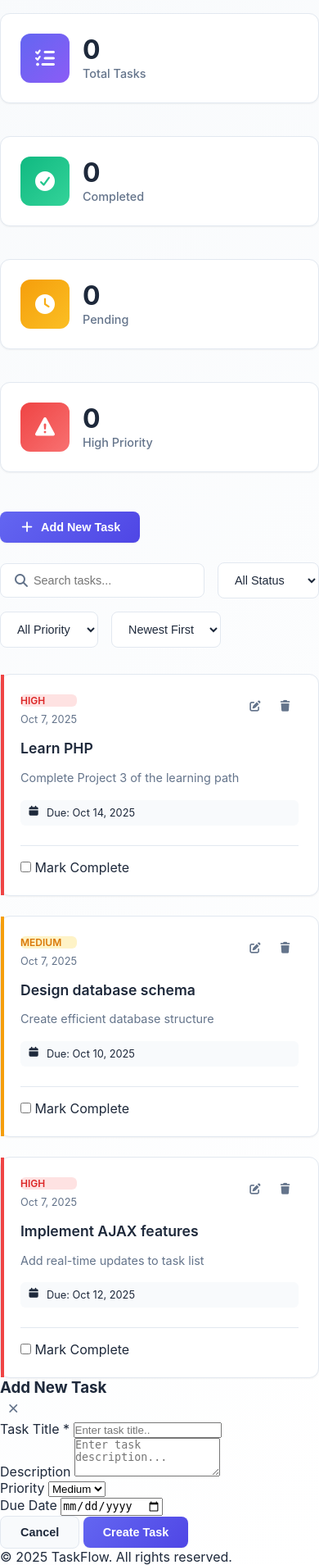
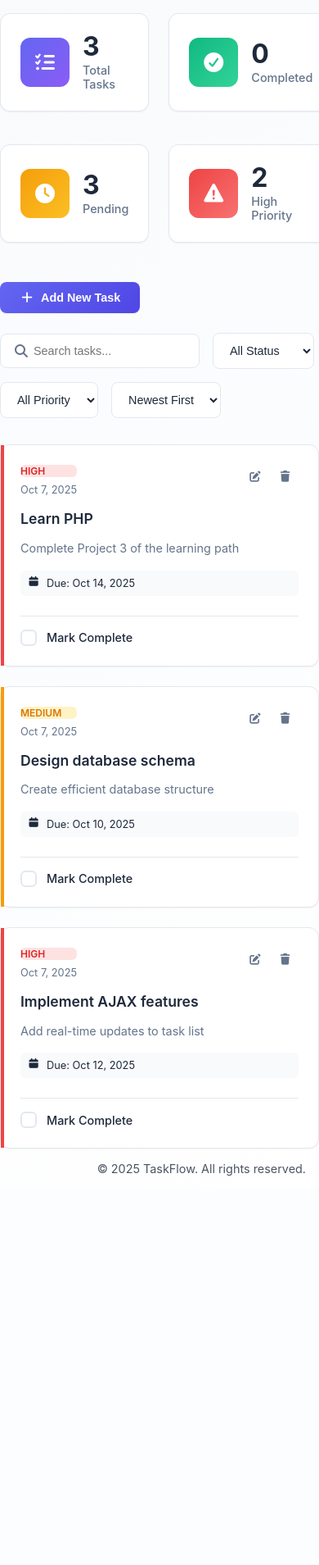
Before and after one commit to seyann16/task-flow, a PHP site: page / in a window 390 px wide; the page is wider, and only the part inside the window is pictured. Shown: the part 75-1984 px from the top of that part at 82% size. After the commit the page ends 1509 px from the top of that part, so only its background shows below. Run offline with PHP 8.4, Linux system fonts and the light colour scheme; data comes from the database, SQL or seed files in the repository; some libraries are stand-ins or nearby versions.

Commit message:
recovered all the files deleted

```diff
--- /dev/null
+++ b/css/checkbox.css
@@ -0,0 +1,45 @@
+/* Checkbox Styles */
+.checkbox-container {
+    display: flex;
+    align-items: center;
+    gap: 0.75rem;
+    cursor: pointer;
+    font-size: 0.9rem;
+}
+
+.checkbox-container input[type="checkbox"] {
+    display: none;
+}
+
+.checkmark {
+    width: 20px;
+    height: 20px;
+    border: 2px solid var(--border-color);
+    border-radius: var(--radius-sm);
+    display: flex;
+    align-items: center;
+    justify-content: center;
+    transition: all 0.2s ease;
+}
+
+.checkbox-container input[type="checkbox"]:checked + .checkmark {
+    background: var(--success-color);
+    border-color: var(--success-color);
+}
+
+.checkbox-container input[type="checkbox"]:checked + .checkmark::after {
+    content: '✓';
+    color: white;
+    font-size: 12px;
+    font-weight: bold;
+}
+
+.status-label {
+    color: var(--text-primary);
+    font-weight: 500;
+}
+
+.checkbox-container input[type="checkbox"]:checked ~ .status-label {
+    color: var(--success-color);
+    text-decoration: line-through;
+}
--- /dev/null
+++ b/css/footer.css
@@ -0,0 +1,8 @@
+.footer {
+    position: sticky;
+    padding: 0.5rem;
+    margin: 0.5rem;
+    opacity: 0.8;
+    font-size: 0.9rem;
+    text-align: right;
+}
--- /dev/null
+++ b/css/forms.css
@@ -0,0 +1,47 @@
+.modal-form {
+    padding: 1.5rem;
+}
+
+.form-group {
+    margin-bottom: 1.5rem;
+}
+
+.form-row {
+    display: grid;
+    grid-template-columns: 1fr 1fr;
+    gap: 1rem;
+}
+
+.form-group label {
+    display: block;
+    margin-bottom: 0.5rem;
+    color: var(--text-primary);
+    font-weight: 600;
+    font-size: 0.9rem;
+}
+
+.form-group input,
+.form-group textarea,
+.form-select {
+    width: 100%;
+    padding: 0.75rem;
+    border: 1px solid var(--border-color);
+    border-radius: var(--radius-md);
+    background: var(--bg-primary);
+    color: var(--text-primary);
+    font-size: 0.9rem;
+    transition: all 0.2s ease;
+}
+
+.form-group input:focus,
+.form-group textarea:focus,
+.form-select:focus {
+    outline: none;
+    border-color: var(--primary-color);
+    box-shadow: 0 0 0 3px rgba(99, 102, 241, 0.1);
+}
+
+.form-group textarea {
+    resize: vertical;
+    min-height: 80px;
+}
--- /dev/null
+++ b/css/loading.css
@@ -0,0 +1,14 @@
+/* Loading Spinner */
+.loading-spinner {
+    width: 16px;
+    height: 16px;
+    border: 2px solid transparent;
+    border-top: 2px solid currentColor;
+    border-radius: 50%;
+    animation: spin 1s linear infinite;
+}
+
+@keyframes spin {
+    0% { transform: rotate(0deg); }
+    100% { transform: rotate(360deg); }
+}
--- /dev/null
+++ b/css/modal.css
@@ -0,0 +1,63 @@
+/* Modal Styles */
+.modal {
+    display: none;
+    position: fixed;
+    top: 0;
+    left: 0;
+    width: 100%;
+    height: 100%;
+    background: rgba(0, 0, 0, 0.5);
+    backdrop-filter: blur(5px);
+    z-index: 1000;
+    align-items: center;
+    justify-content: center;
+}
+
+.modal.active {
+    display: flex;
+}
+
+.modal-content {
+    background: var(--bg-primary);
+    border-radius: var(--radius-lg);
+    box-shadow: var(--shadow-lg);
+    width: 90%;
+    max-width: 500px;
+    max-height: 90vh;
+    overflow-y: auto;
+    animation: modalSlideIn 0.3s ease;
+}
+
+@keyframes modalSlideIn {
+    from {
+        opacity: 0;
+        transform: scale(0.9) translateY(-20px);
+    }
+    to {
+        opacity: 1;
+        transform: scale(1) translateY(0);
+    }
+}
+
+.modal-header {
+    display: flex;
+    justify-content: between;
+    align-items: center;
+    padding: 1.5rem;
+    border-bottom: 1px solid var(--border-color);
+}
+
+.modal-header h3 {
+    color: var(--text-primary);
+    font-size: 1.25rem;
+    font-weight: 600;
+}
+
+.modal-actions {
+    display: flex;
+    justify-content: flex-end;
+    gap: 1rem;
+    margin-top: 2rem;
+    padding-top: 1.5rem;
+    border-top: 1px solid var(--border-color);
+}
--- /dev/null
+++ b/css/responsive.css
@@ -0,0 +1,33 @@
+/* Responsive Design */
+@media (max-width: 768px) {
+    .stats-overview {
+        grid-template-columns: repeat(2, 1fr);
+    }
+
+    .action-bar {
+        flex-direction: column;
+        align-items: stretch;
+    }
+
+    .filter-group {
+        margin-left: 0;
+        justify-content: stretch;
+    }
+
+    .search-box {
+        min-width: auto;
+    }
+
+    .tasks-grid {
+        grid-template-columns: 1fr;
+    }
+
+    .form-row {
+        grid-template-columns: 1fr;
+    }
+
+    .modal-content {
+        width: 95%;
+        margin: 1rem;
+    }
+}
--- a/css/tasks.css
+++ b/css/tasks.css
@@ -143,3 +143,27 @@
     border-top: 1px solid var(--border-color);
     padding-top: 1rem;
 }
+
+/* Empty State */
+.empty-state {
+    text-align: center;
+    padding: 4rem 2rem;
+    color: var(--text-secondary);
+}
+
+.empty-icon {
+    font-size: 4rem;
+    color: var(--border-color);
+    margin-bottom: 1.5rem;
+}
+
+.empty-state h3 {
+    color: var(--text-primary);
+    margin-bottom: 0.5rem;
+    font-size: 1.5rem;
+}
+
+.empty-state p {
+    margin-bottom: 2rem;
+    font-size: 1rem;
+}
--- a/includes/TaskManager.php
+++ b/includes/TaskManager.php
@@ -46,7 +46,7 @@ class TaskManager {
             }
 
             // Search term
-            if (isset($filter['search']) && !empty($filters['search'])) {
+            if (isset($filters['search']) && !empty($filters['search'])) {
                 $whereClause .= "AND (title LIKE ? OR description LIKE ?)";
                 $searchTerm = "%{$filters['search']}%";
                 $params[] = $searchTerm;
@@ -134,7 +134,7 @@ class TaskManager {
             $query = "SELECT COUNT(*) as total,
                       SUM(CASE WHEN status = 'completed' THEN 1 ELSE 0 END) as completed,
                       SUM(CASE WHEN status = 'pending' THEN 1 ELSE 0 END) as pending,
-                      SUM(CASE WHEN priority = 'high' AND status = 'pending' THEN 1 ELSE 0 END) as high_priority
+                      SUM(CASE WHEN priority = 'high' AND status = 'pending' THEN 1 ELSE 0 END) as `high_priority`
                       FROM tasks WHERE is_deleted = 0";
             $stmt = $this->pdo->query($query);
             return $stmt->fetch();
--- a/includes/footer.php
+++ b/includes/footer.php
@@ -4,6 +4,6 @@
             <p>&copy; <?php echo date('Y'); ?> TaskFlow. All rights reserved.</p>
         </div>
     </footer>
-    <script src="js/script.js"></script>
+    <script src="js/core.js"></script>
 </body>
 </html>
--- a/includes/header.php
+++ b/includes/header.php
@@ -16,6 +16,12 @@ $current_page = basename($_SERVER['PHP_SELF']);
     <link rel="stylesheet" href="css/buttons.css">
     <link rel="stylesheet" href="css/search.css">
     <link rel="stylesheet" href="css/tasks.css">
+    <link rel="stylesheet" href="css/checkbox.css">
+    <link rel="stylesheet" href="css/modal.css">
+    <link rel="stylesheet" href="css/forms.css">
+    <link rel="stylesheet" href="css/loading.css">
+    <link rel="stylesheet" href="css/responsive.css">
+    <link rel="stylesheet" href="css/footer.css">
     <link rel="stylesheet" href="https://cdnjs.cloudflare.com/ajax/libs/font-awesome/7.0.1/css/all.min.css">
 </head>
 <body>
--- a/index.php
+++ b/index.php
@@ -108,7 +108,7 @@ include 'includes/header.php';
                         <div class="empty-state">
                             <i class="fas fa-clipboard-list empty-icon"></i>
                             <h3>No tasks found</h3>
-                            <p>Get started by creating your firs task!</p>
+                            <p>Get started by creating your first task!</p>
                             <button class="btn btn-primary" id="emptyAddTaskBtn">
                                 <i class="fas fa-plus"></i>
                                 Add Your First Task
```
Also changed, not shown: js/core.js (added, +186 -0 lines), 1 other file.
